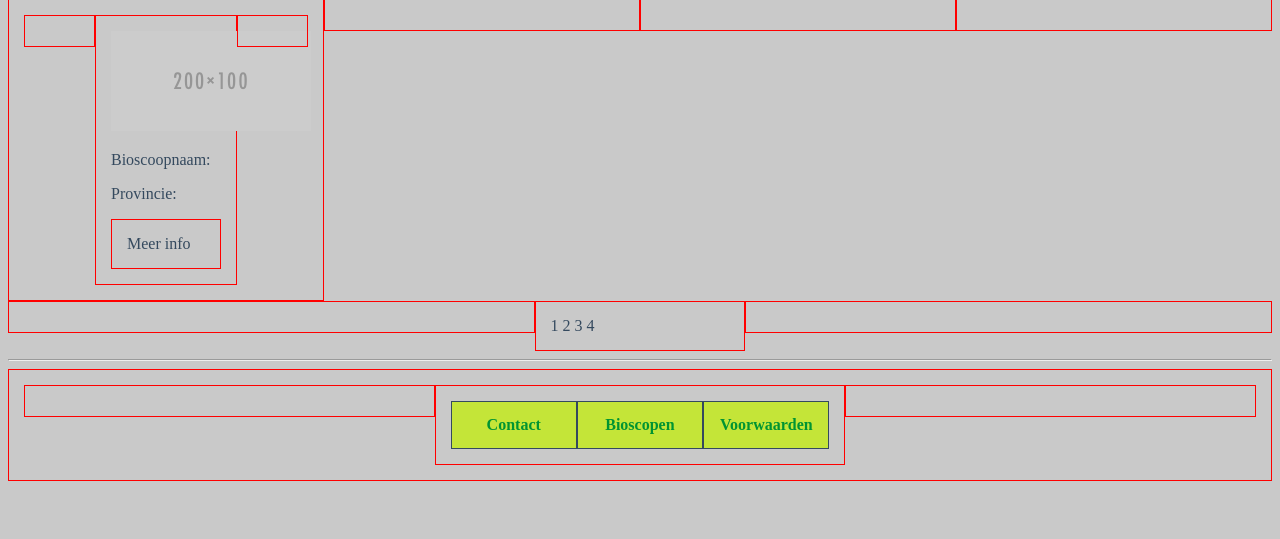
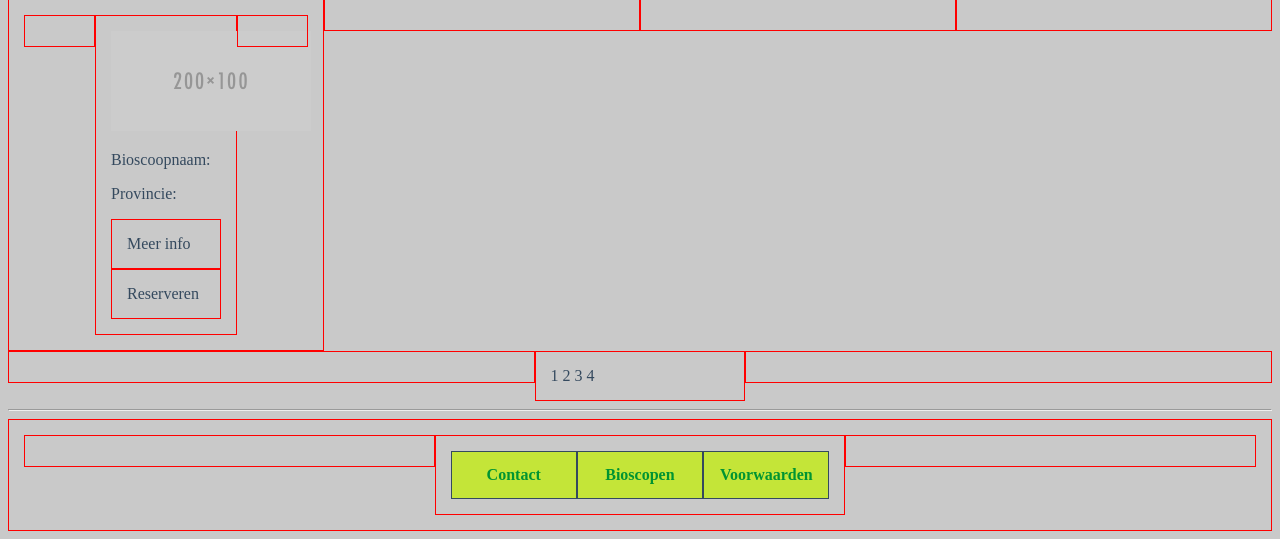
Before and after one commit to Asghar-46ab/gameplay-party, a PHP site: template view/pages/bioscoop.php in a window 1280 px wide. Shown: the part 584-1123 px from the top of the page. Before the commit the page ends 1065 px from the top, so only its background shows below. Run offline with PHP 8.4, Linux system fonts and the light colour scheme; the template is opened without the code that fills it, so the values that code supplies are empty; some libraries are stand-ins or nearby versions.

Commit message:
update knoppen

```diff
--- a/view/assets/css/bioscoopPageStyle.css
+++ b/view/assets/css/bioscoopPageStyle.css
@@ -1,7 +1,7 @@
 .bioscoopItem{
   border: 1px solid black;
 }
-.meerInfo{
+.meerInfoButton{
   text-align: center;
   border: 1px solid black;
   cursor: pointer;
--- a/view/pages/bioscoop.php
+++ b/view/pages/bioscoop.php
@@ -14,7 +14,8 @@
       <img src="../view/images/200x100-placeholder.png" alt="">
       <p>Bioscoopnaam: </p>
       <p>Provincie: </p>
-      <div class="col-12 meerInfo">Meer info</div>
+      <div class="col-12 meerInfoButton">Meer info</div>
+      <div class="col-12 meerInfoButton">Reserveren</div>
     </div>
     <div class="col-3"></div>
   </div>
```
